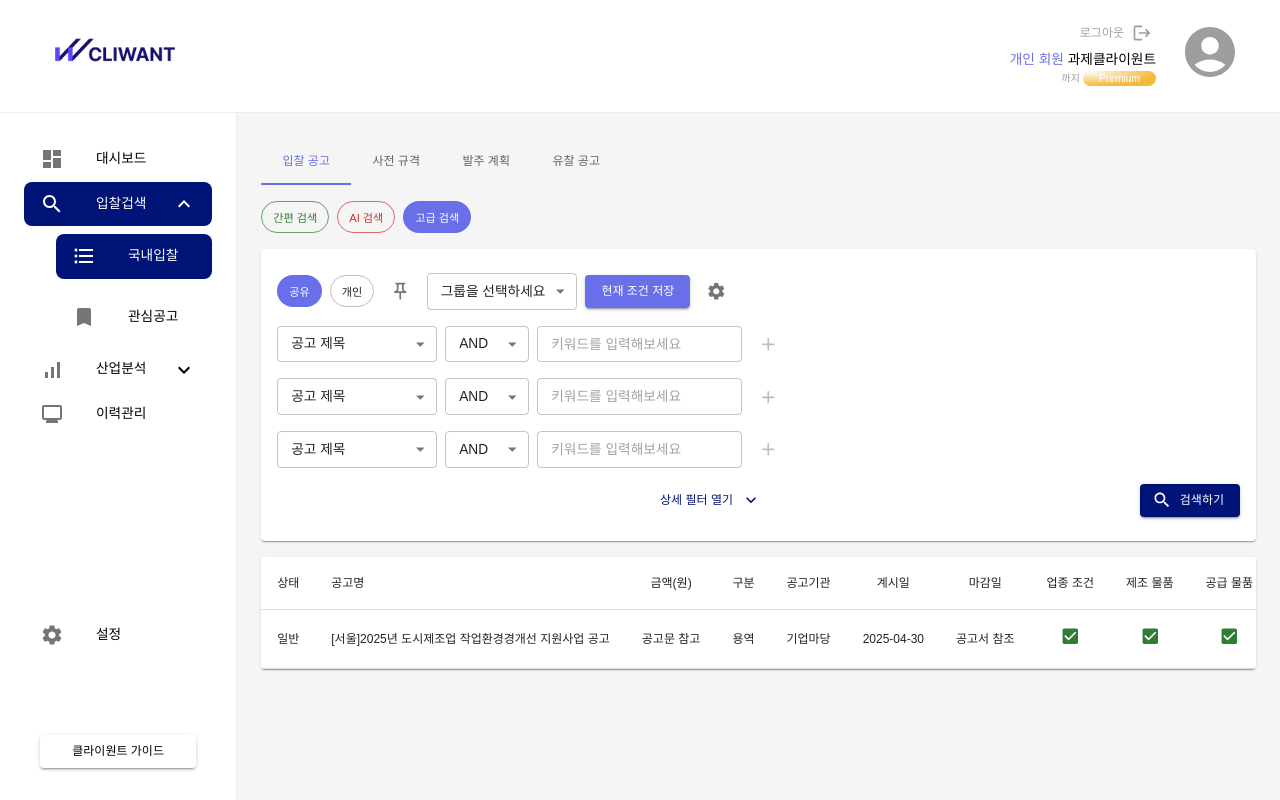
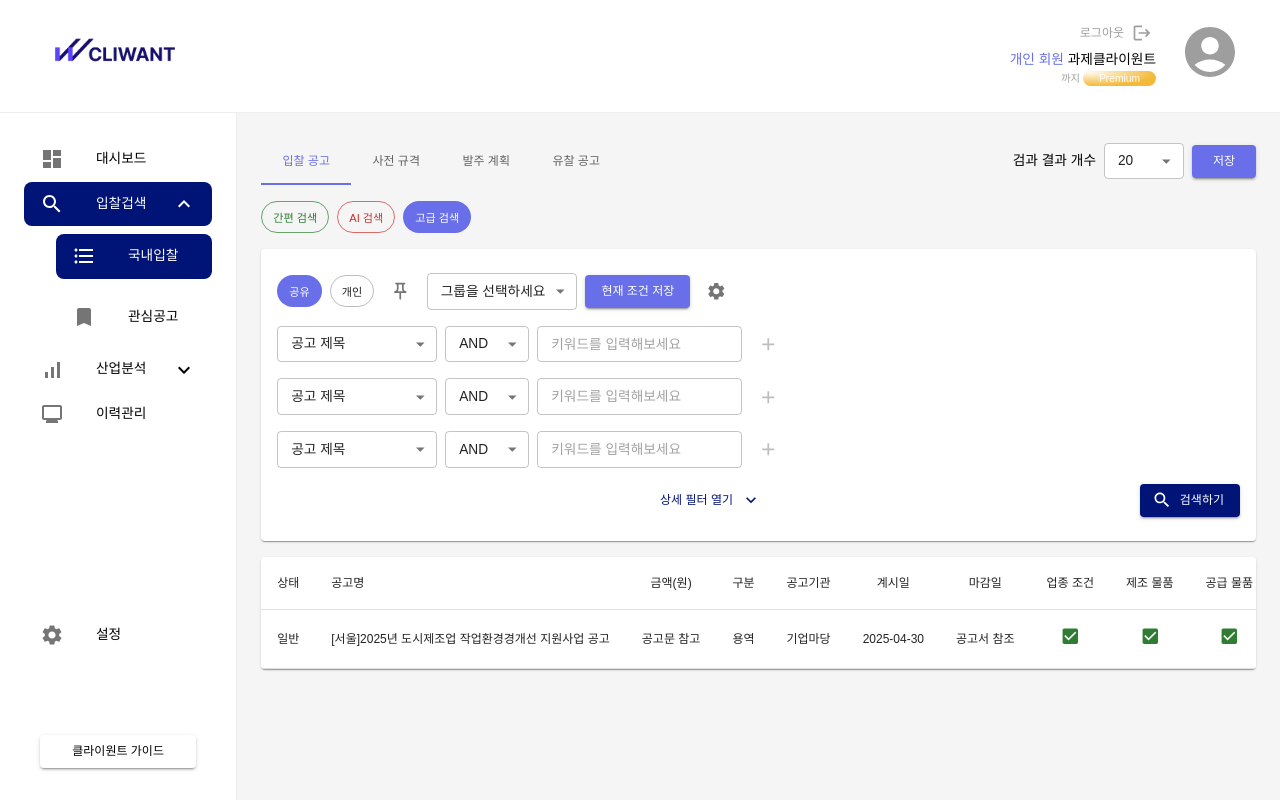
Before and after one commit to yubinjodev/cliwant-assignment, a Next.js app: page /rfp/listing in a window 1280 px wide. Built offline with nearby package versions, Linux system fonts and the light colour scheme; what @mui/material-nextjs would draw is missing.

Commit message:
Feat: Create rfp listing results per page component

```diff
--- a/src/components/layout/layout-client-wrapper.tsx
+++ b/src/components/layout/layout-client-wrapper.tsx
@@ -31,8 +31,8 @@ export default function LayoutClientWrapper({ children }: { children: ReactNode
 /**
  * * basic layout
  * * state management (sidebar, rfp listing filter, saved rfp filter)
- * todo refactoring (project structure, separate components)
- * other interactions
+ * * refactoring (project structure, separate components)
+ * todo other interactions
  * styling (css*, responsive, semantics)
  *
  * (optional) additional optimization
--- /dev/null
+++ b/src/features/rfp-listing/components/rfp-listing-results-per-page.tsx
@@ -0,0 +1,28 @@
+import { Button, MenuItem, Select, Stack, Typography } from '@mui/material'
+import { useState } from 'react'
+
+export default function RfpListingResultsPerPage() {
+  const [resultsPerPage, setResultsPerPage] = useState('20')
+
+  const handleChangeResultsPerPage = (value: string) => {
+    setResultsPerPage(value)
+  }
+
+  return (
+    <Stack direction="row" spacing={1} justifyContent="center" alignItems="center">
+      <Typography>검과 결과 개수</Typography>
+      <Select
+        value={resultsPerPage}
+        onChange={(e) => handleChangeResultsPerPage(e.target.value)}
+        size="small"
+        sx={{ background: '#fff', width: 80 }}
+      >
+        <MenuItem value="20">20</MenuItem>
+        <MenuItem value="50">50</MenuItem>
+        <MenuItem value="100">100</MenuItem>
+        <MenuItem value="200">200</MenuItem>
+      </Select>
+      <Button variant="contained">저장</Button>
+    </Stack>
+  )
+}
--- a/src/features/rfp-listing/components/rfp-listing.tsx
+++ b/src/features/rfp-listing/components/rfp-listing.tsx
@@ -2,14 +2,18 @@
 
 import { Stack } from '@mui/material'
 import RfpListingFilters from './rfp-listing-filters'
+import RfpListingResultsPerPage from './rfp-listing-results-per-page'
+import RfpListingSearchTabs from './rfp-listing-search-tabs'
 import RfpListingTable from './rfp-listing-table'
 import RfpListingViewTabs from './rfp-listing-view-tabs'
-import RfpListingSearchTabs from './rfp-listing-search-tabs'
 
 export default function RfpListing() {
   return (
     <Stack spacing={2}>
-      <RfpListingViewTabs />
+      <Stack direction="row" justifyContent="space-between">
+        <RfpListingViewTabs />
+        <RfpListingResultsPerPage />
+      </Stack>
       <RfpListingSearchTabs />
       <RfpListingFilters />
       <RfpListingTable />
```
